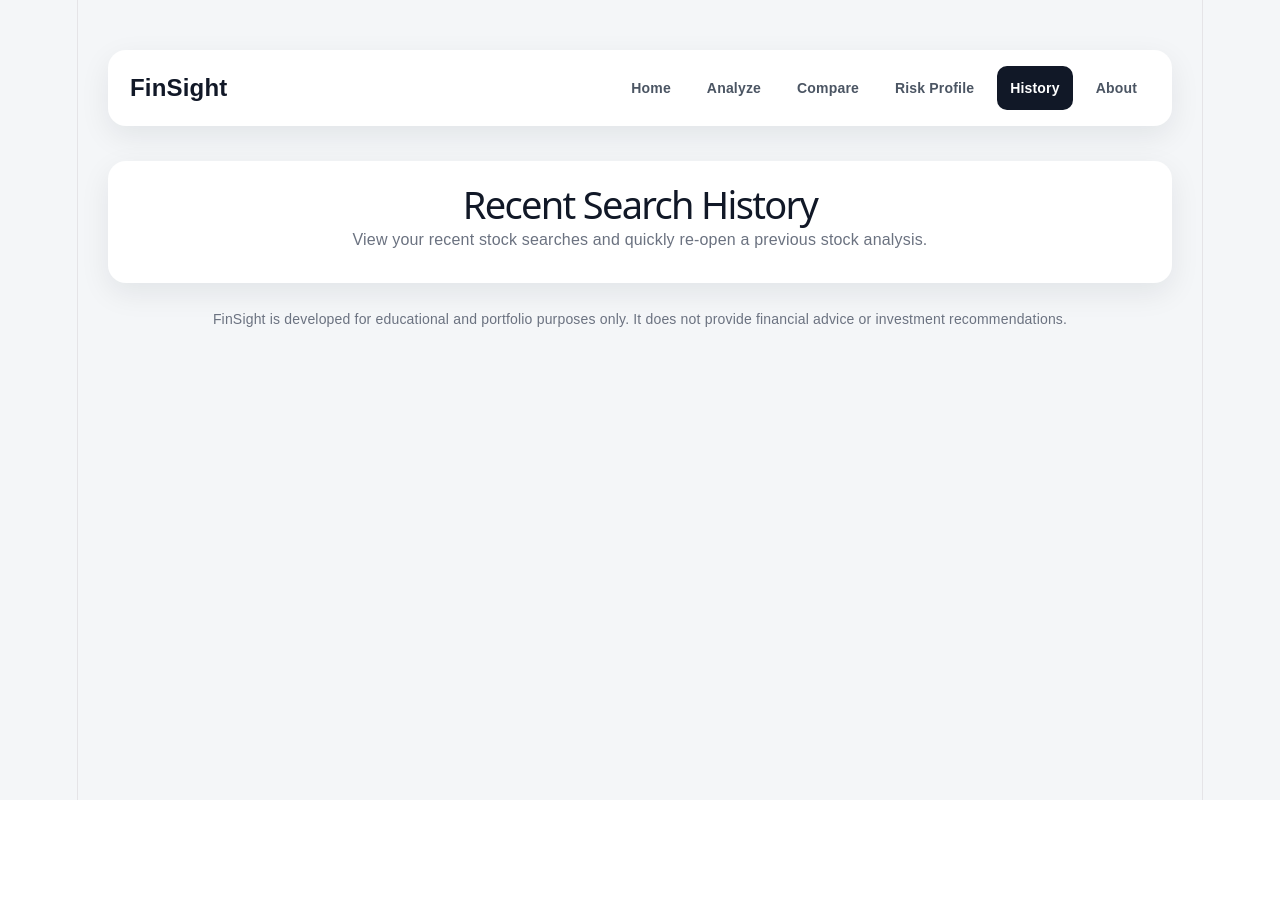
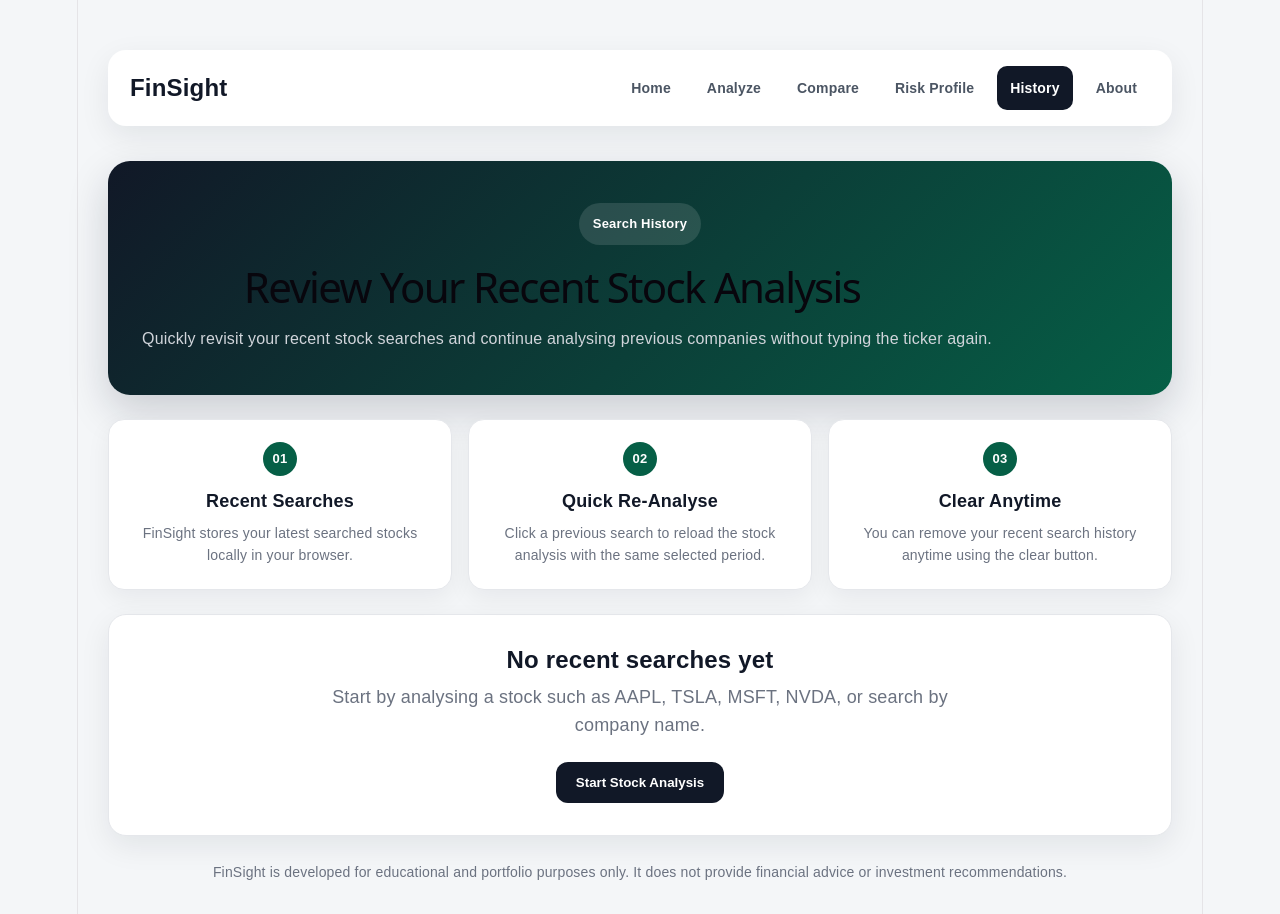
Before and after one commit to HY0831/finsight-financial-risk-dashboard, a React app in the folder frontend/: page /history in a window 1280 px wide. Before the commit the page ends 800 px from the top, so only its background shows below. Built offline with nearby package versions, Linux system fonts and the light colour scheme; no server answers; the HTML template or start-up script is replaced by a standard one.

Commit message:
Improve history page layout

```diff
--- a/frontend/src/App.css
+++ b/frontend/src/App.css
@@ -711,6 +711,116 @@ body {
 .profile-type-card.aggressive {
   background: #fef2f2;
   color: #991b1b;
+}
+
+/* =========================================================
+   History Page
+========================================================= */
+
+.history-hero {
+  max-width: 1100px;
+  margin: 0 auto 24px auto;
+  background: linear-gradient(135deg, #111827, #065f46);
+  color: white;
+  padding: 42px 34px;
+  border-radius: 22px;
+  box-shadow: 0 16px 40px rgba(15, 23, 42, 0.18);
+}
+
+.history-hero h1 {
+  max-width: 820px;
+  margin: 0 0 14px 0;
+  font-size: 42px;
+  line-height: 1.15;
+}
+
+.history-hero p {
+  max-width: 850px;
+  margin: 0;
+  color: #d1d5db;
+  font-size: 16px;
+  line-height: 1.7;
+}
+
+.history-info-grid {
+  max-width: 1100px;
+  margin: 0 auto 24px auto;
+  display: grid;
+  grid-template-columns: repeat(3, 1fr);
+  gap: 16px;
+}
+
+.history-info-card {
+  background: white;
+  border: 1px solid #e5e7eb;
+  padding: 22px;
+  border-radius: 16px;
+  box-shadow: 0 8px 24px rgba(15, 23, 42, 0.06);
+}
+
+.history-info-card span {
+  display: inline-flex;
+  width: 34px;
+  height: 34px;
+  border-radius: 50%;
+  background: #065f46;
+  color: white;
+  align-items: center;
+  justify-content: center;
+  font-weight: 800;
+  font-size: 13px;
+  margin-bottom: 12px;
+}
+
+.history-info-card h3 {
+  margin: 0 0 8px 0;
+  color: #111827;
+  font-size: 18px;
+}
+
+.history-info-card p {
+  margin: 0;
+  color: #6b7280;
+  line-height: 1.6;
+  font-size: 14px;
+}
+
+.history-empty-card {
+  max-width: 1100px;
+  margin: 0 auto 24px auto;
+  background: white;
+  padding: 32px;
+  border-radius: 18px;
+  text-align: center;
+  border: 1px solid #e5e7eb;
+  box-shadow: 0 10px 30px rgba(15, 23, 42, 0.08);
+}
+
+.history-empty-card h3 {
+  margin: 0 0 10px 0;
+  color: #111827;
+  font-size: 24px;
+}
+
+.history-empty-card p {
+  max-width: 680px;
+  margin: 0 auto 22px auto;
+  color: #6b7280;
+  line-height: 1.6;
+}
+
+.history-empty-card button {
+  border: none;
+  background: #111827;
+  color: white;
+  padding: 13px 20px;
+  border-radius: 12px;
+  font-weight: 700;
+  cursor: pointer;
+}
+
+.history-empty-card button:hover {
+  background: #374151;
 }
 
 /* =========================================================
@@ -2085,3 +2195,23 @@ th {
     font-size: 30px;
   }
 }
+
+@media (max-width: 900px) {
+  .history-info-grid {
+    grid-template-columns: 1fr;
+  }
+
+  .history-hero h1 {
+    font-size: 34px;
+  }
+}
+
+@media (max-width: 600px) {
+  .history-hero {
+    padding: 34px 24px;
+  }
+
+  .history-hero h1 {
+    font-size: 30px;
+  }
+}
--- a/frontend/src/pages/HistoryPage.jsx
+++ b/frontend/src/pages/HistoryPage.jsx
@@ -11,19 +11,66 @@ function HistoryPage({ searchHistory, analyseFromHistory, clearSearchHistory })
 
   return (
     <>
-      <section className="page-header">
-        <h1>Recent Search History</h1>
+      <section className="history-hero">
+        <div>
+          <span className="page-tag">Search History</span>
+          <h1>Review Your Recent Stock Analysis</h1>
           <p>
-          View your recent stock searches and quickly re-open a previous stock
-          analysis.
+            Quickly revisit your recent stock searches and continue analysing
+            previous companies without typing the ticker again.
           </p>
+        </div>
       </section>
 
+      <section className="history-info-grid">
+        <div className="history-info-card">
+          <span>01</span>
+          <h3>Recent Searches</h3>
+          <p>
+            FinSight stores your latest searched stocks locally in your browser.
+          </p>
+        </div>
+
+        <div className="history-info-card">
+          <span>02</span>
+          <h3>Quick Re-Analyse</h3>
+          <p>
+            Click a previous search to reload the stock analysis with the same
+            selected period.
+          </p>
+        </div>
+
+        <div className="history-info-card">
+          <span>03</span>
+          <h3>Clear Anytime</h3>
+          <p>
+            You can remove your recent search history anytime using the clear
+            button.
+          </p>
+        </div>
+      </section>
+
+      {searchHistory.length === 0 && (
+        <section className="history-empty-card">
+          <h3>No recent searches yet</h3>
+          <p>
+            Start by analysing a stock such as AAPL, TSLA, MSFT, NVDA, or search
+            by company name.
+          </p>
+
+          <button type="button" onClick={() => navigate("/analyze")}>
+            Start Stock Analysis
+          </button>
+        </section>
+      )}
+
+      {searchHistory.length > 0 && (
         <HistorySection
           searchHistory={searchHistory}
           analyseFromHistory={handleHistoryClick}
           clearSearchHistory={clearSearchHistory}
         />
+      )}
     </>
   );
 }
```
Lines whose indentation alone changed are shown as unchanged.
